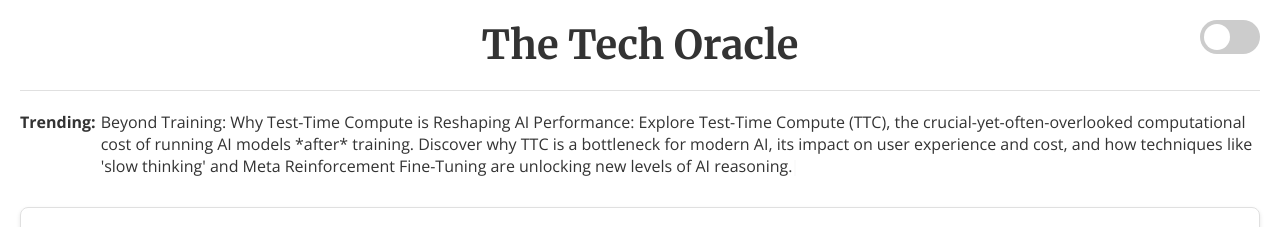
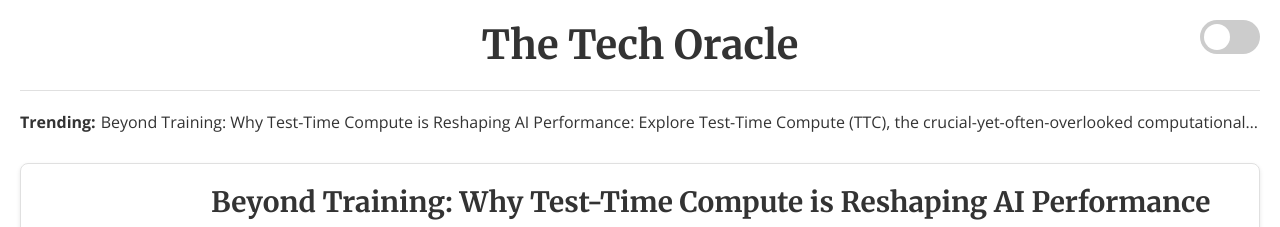
Before and after one commit to elijahmondero/elijahmondero.github.io, a Next.js app in the folder elijahmondero/: page / in a window 1280 px wide. Shown: the top 227 px of the page. Built offline with nearby package versions, Linux system fonts and the light colour scheme.

Commit message:
Update dependencies in GitHub Actions workflow and enhance CSS for text overflow handling

```diff
--- a/elijahmondero/styles/globals.css
+++ b/elijahmondero/styles/globals.css
@@ -318,8 +318,10 @@ input:checked + .slider:before {
   color: inherit; /* Inherit color from parent */
   cursor: pointer; /* Indicate it's clickable */
   flex-grow: 1; /* Allow the link to grow and take available space */
-  white-space: normal; /* Allow text to wrap within the link */
-  overflow-wrap: break-word; /* Break long words */
+  white-space: nowrap; /* Prevent text from wrapping */
+  overflow: hidden; /* Hide overflowing text */
+  text-overflow: ellipsis; /* Display ellipses for truncated text */
+  display: block; /* Ensure the element takes up space for overflow to work */
 }
 
 .typing-text {
```
